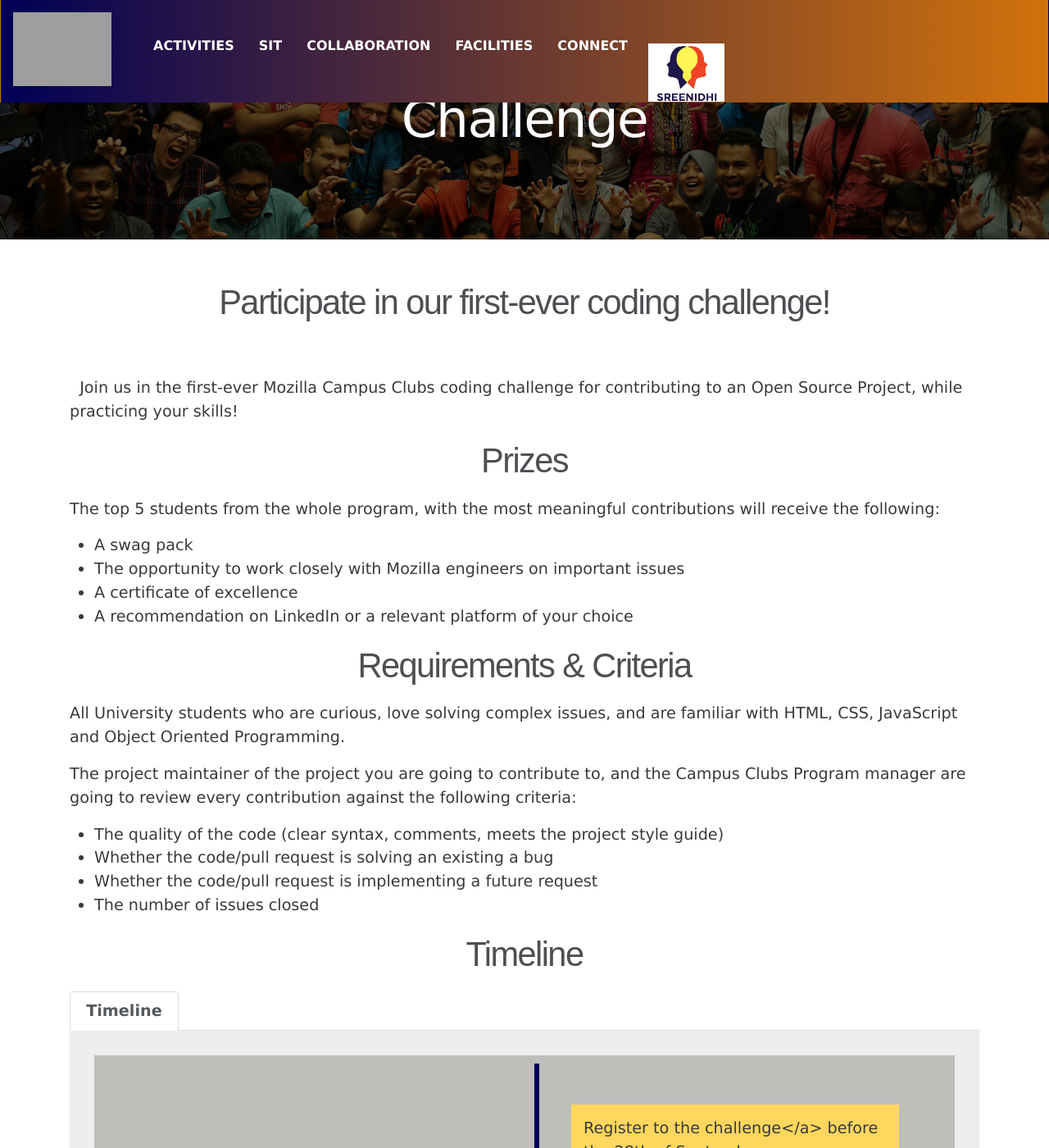
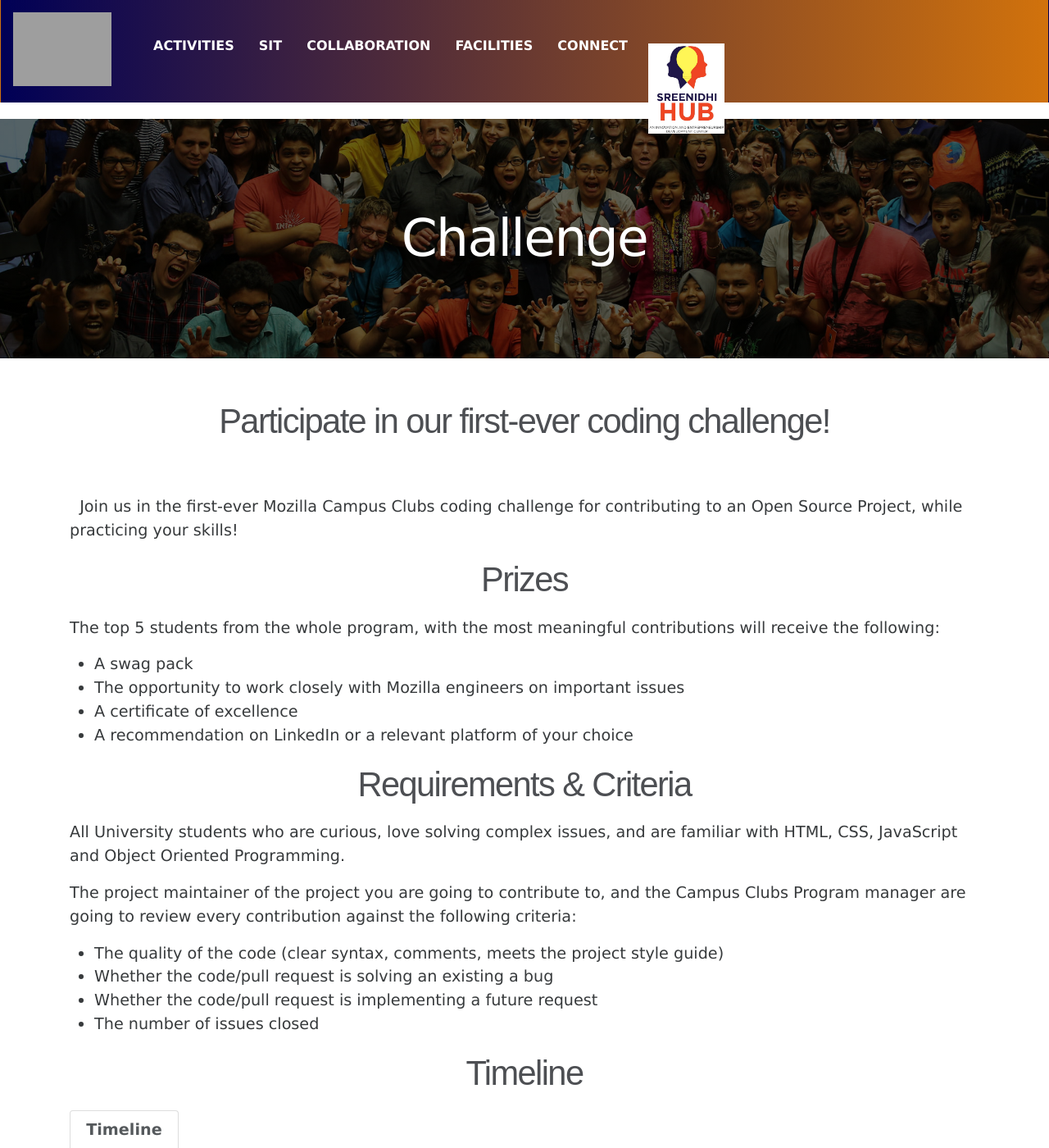
Before and after one commit to SNISTInnovationHub/snistinnovationhub.github.io, a Jekyll site: the page built from _pages/challenge.md, in a window 1280 px wide and 1400 px high. Shown: the whole window at 82% size. Built offline with Jekyll 4.4.1, drawn with Linux system fonts in a browser that asks for light colours; nearby versions of some CDN libraries; some web fonts are replaced; library files that are not in the unit come from our copies.

Commit message:
Update app.css

```diff
--- a/static/css/app.css
+++ b/static/css/app.css
@@ -121,8 +121,7 @@ background: linear-gradient(to right, #000056, #d1720c); /* W3C, IE 10+/ Edge, F
     padding: 0;
     border-radius: 0;
     height: 125px;
-    overflow: hidden;
-    position: fixed;
+    position: static;
     width:100%;
 }
 
```
